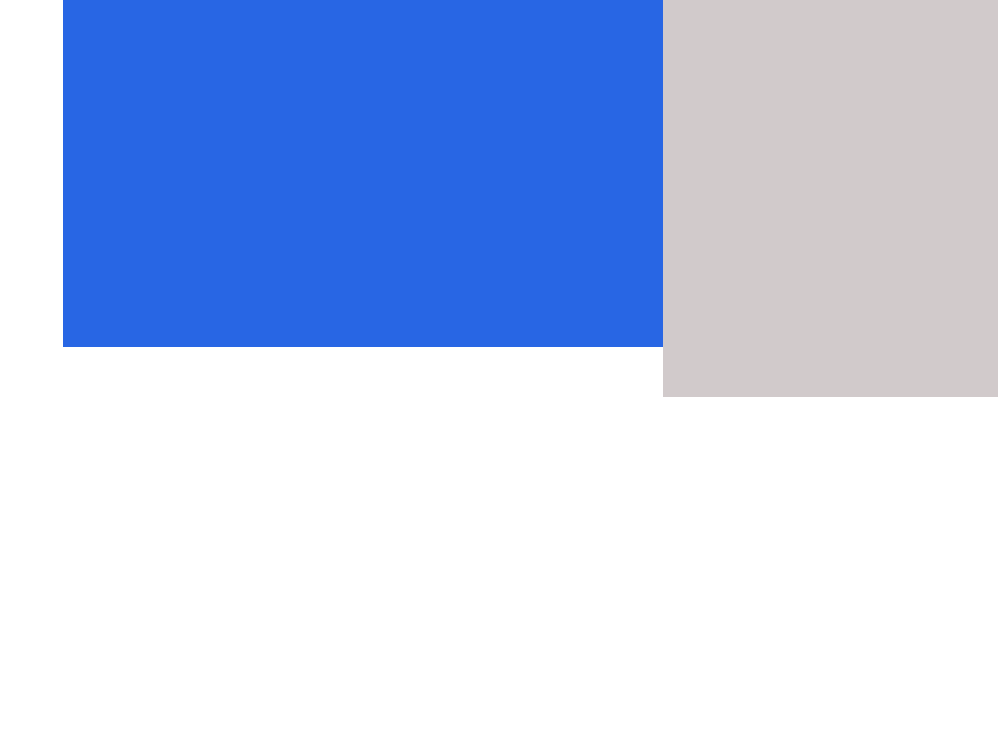
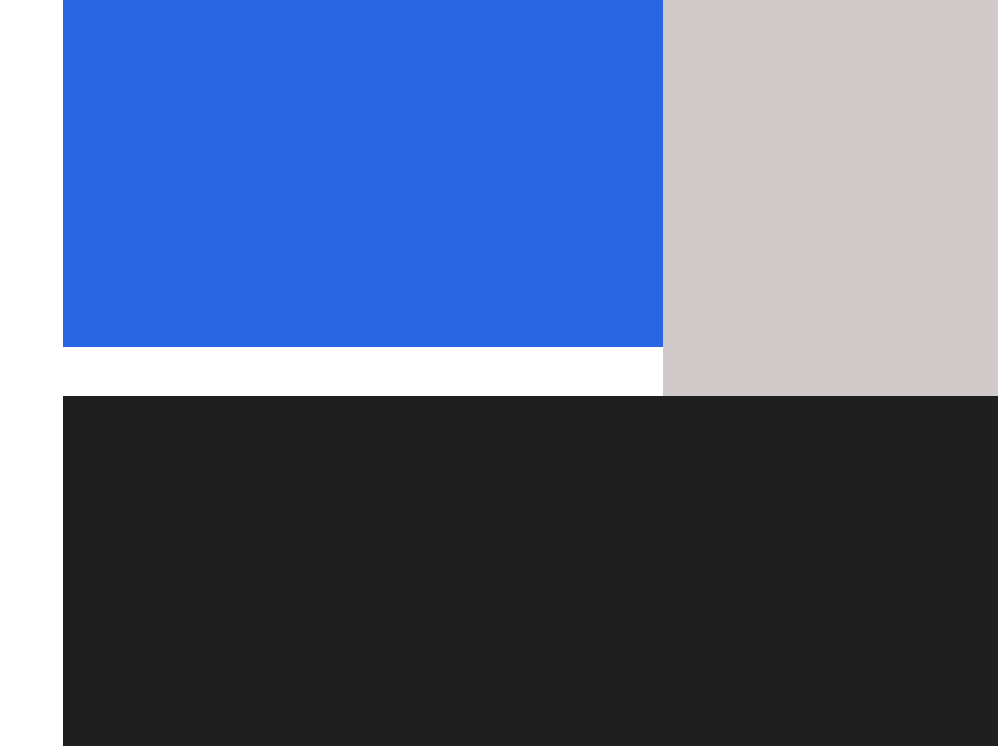
Before and after one commit to FisherSHADOW/photography-studio-main, a plain HTML site: page index.html in a window 1280 px wide. Shown: the part 1580-2334 px from the top of the page, without its empty margins (282-1280 px from the left). Before the commit the page ends 1977 px from the top, so only its background shows below. Drawn offline with Linux system fonts and the light colour scheme; a web font is replaced by a local one.

Commit message:
footer added

```diff
--- a/index.html
+++ b/index.html
@@ -54,6 +54,7 @@
             </form>
         </div>
     </div>
+    <div class="footer"></div>
 
 </div>
 </div>
--- a/style.css
+++ b/style.css
@@ -104,12 +104,13 @@ body{
 }
 /* container4 */
 
-/* .login-parent{
-    width: 600px;
-    height: 550px;
+.footer{
+    width: 1200px;
+    height: 350px;
     background-color: #1f1f1f;
-    margin-left:-500px;
-   } */
+    margin-left:337px;
+    margin-top: 1140px;
+   }
    .textbox1{
     color: #918774;
     font-family: nastaligh;
```
